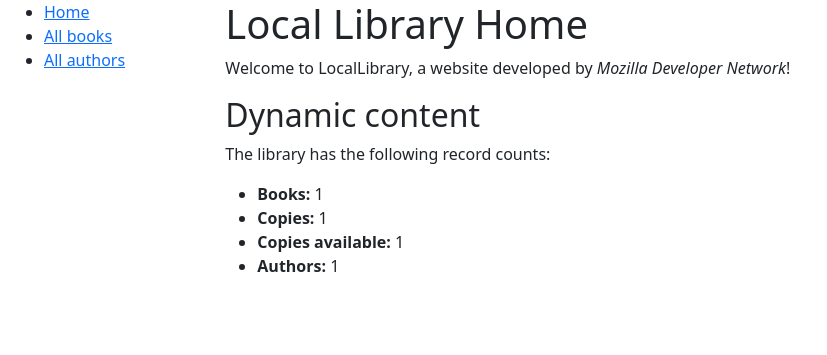
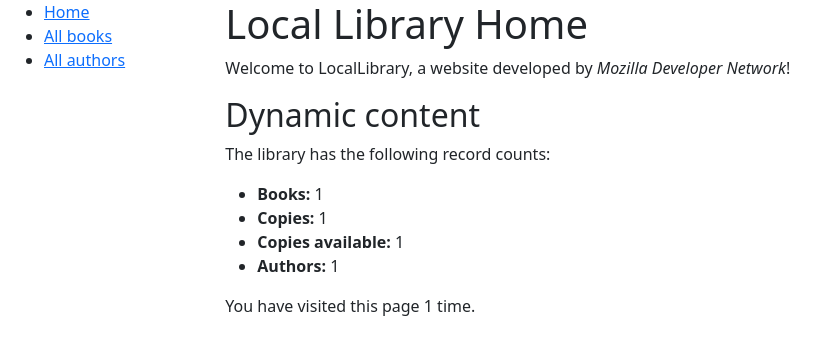
Before and after one commit to minisodan/Django-Local-Library, a Django app: template locallibrary/catalog/templates/index.html in a window 1280 px wide. Shown: the top 355 px of the page, without its empty margins (0-827 px from the left). Run offline with Django 5.2, Linux system fonts and the light colour scheme; the template is opened without the code that fills it: most values are stand-ins (such as "Sample title", 1, 10 or a date in 2020).

Commit message:
even more work :(

```diff
--- a/locallibrary/catalog/templates/index.html
+++ b/locallibrary/catalog/templates/index.html
@@ -7,6 +7,7 @@
     <em>Mozilla Developer Network</em>!
   </p>
   <h2>Dynamic content</h2>
+
   <p>The library has the following record counts:</p>
   <ul>
     <li><strong>Books:</strong> {{ num_books }}</li>
@@ -14,4 +15,8 @@
     <li><strong>Copies available:</strong> {{ num_instances_available }}</li>
     <li><strong>Authors:</strong> {{ num_authors }}</li>
   </ul>
+
+  <p>
+    You have visited this page {{ num_visits }} time{{ num_visits|pluralize }}.
+  </p>
 {% endblock %}
```
